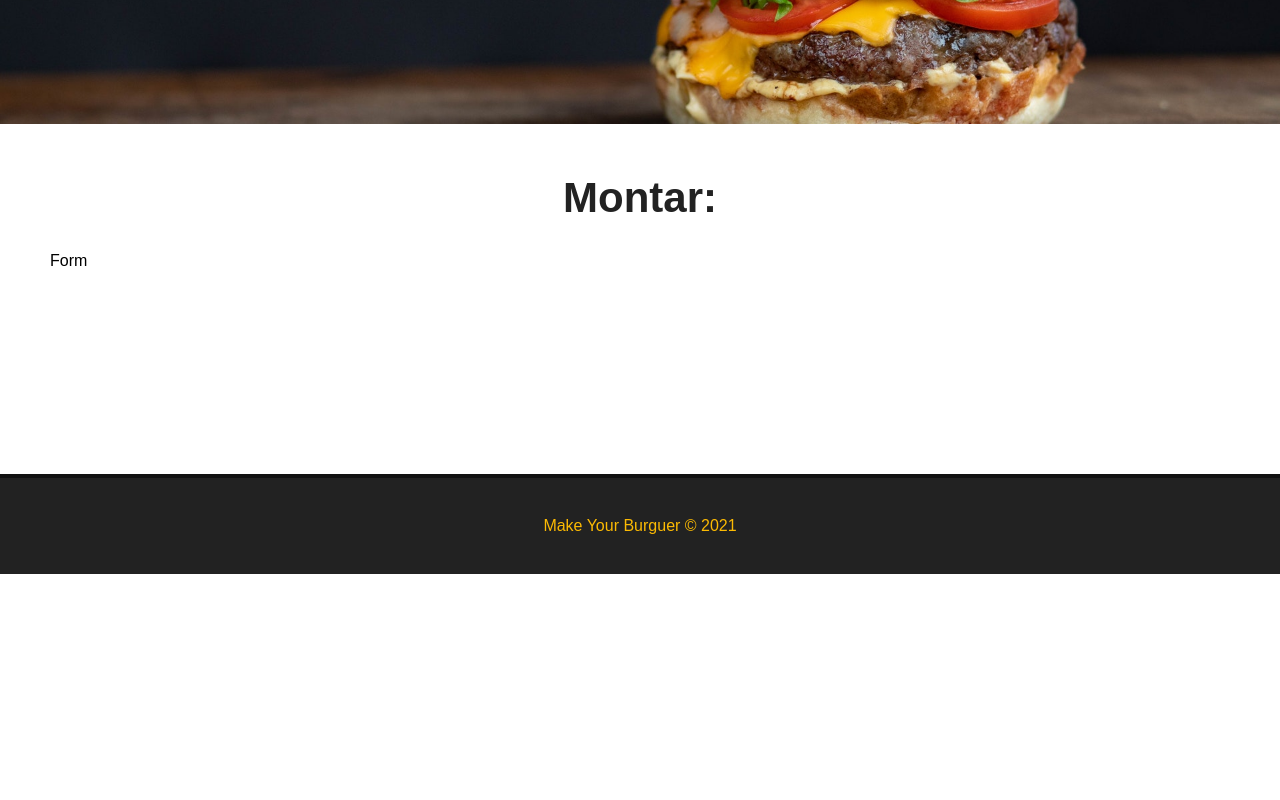
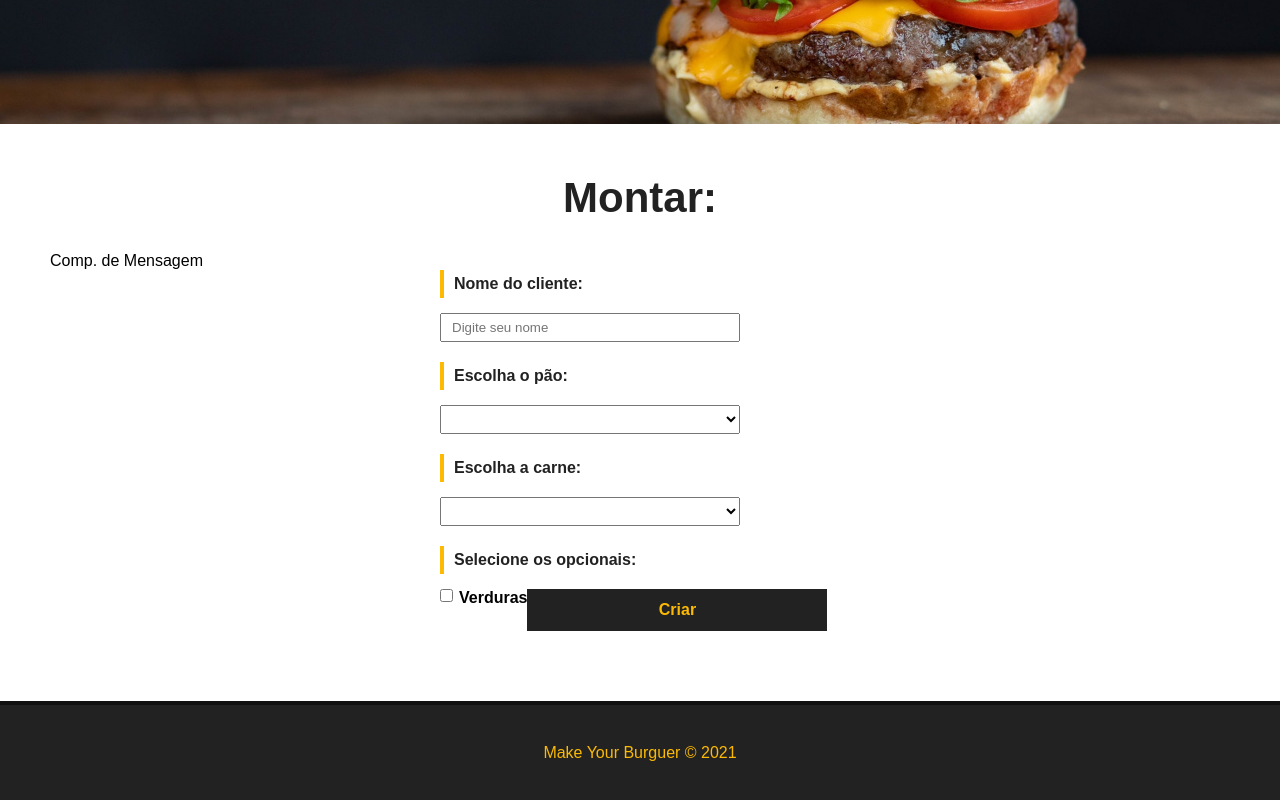
Before and after one commit to euliberato/projeto_vuejs, a Vue app: page / in a window 1280 px wide. Shown: the part 454-1254 px from the top of the page. Before the commit the page ends 1028 px from the top, so only its background shows below. Built offline with nearby package versions, Linux system fonts and the light colour scheme.

Commit message:
Criando e estilizando o form

```diff
--- /dev/null
+++ b/src/components/BurguerForm.vue
@@ -0,0 +1,112 @@
+<template>
+    <div>
+        <p>Comp. de Mensagem</p>
+        <div>
+            <form id="burguer-form">
+                <div class="input-container">
+                    <label for="nome">Nome do cliente:</label>
+                    <input type="text" name="name" id="nome" v-model="nome" placeholder="Digite seu nome">
+                </div>
+                <div class="input-container">
+                    <label for="pao">Escolha o pão:</label>
+                    <select name="pao" id="pao" v-model="pao">
+                        <option value="">Selecione o seu:</option>
+                        <option value="integral">Integral</option>
+                    </select>
+                </div>
+                <div class="input-container">
+                    <label for="carne">Escolha a carne:</label>
+                    <select name="carne" id="carne" v-model="carne">
+                        <option value="">Selecione a sua:</option>
+                        <option value="picanha">Picanha</option>
+                    </select>
+                </div>
+                <div class="input-container" id="opcionais-container">
+                    <label for="opcionais" id="opcionais-title">Selecione os opcionais:</label>
+                    <div class="checkbox-container">
+                        <input type="checkbox" name="opcionais" v-model="opcionais" value="opcionais">
+                        <span>Verduras</span>
+                    </div>
+                    <div class="input-container">
+                        <input type="submit" value="Criar" class="submit-btn">
+                    </div>
+                </div>
+            </form>
+        </div>
+    </div>
+</template>
+
+<script>
+export default {
+    name: "BurguerForm"
+}
+</script>
+
+<style scoped>
+    #burguer-form {
+        max-width: 400px;
+        margin: 0 auto;
+    }
+
+    .input-container {
+        display: flex;
+        flex-direction: column;
+        margin-bottom: 20px;
+    }
+
+    label {
+        font-weight: bold;
+        margin-bottom: 15px;
+        color: #222;
+        padding: 5px 10px;
+        border-left: 4px solid #fcba03;
+    }
+
+    input, select {
+        padding: 5px 10px;
+        width: 300px;
+    }
+
+    #opcionais-container {
+        flex-direction: row;
+        flex-wrap: wrap;
+    }
+
+    #opcionais-title {
+        width: 100%;
+
+    }
+
+    .checkbox-container {
+        display: flex;
+        align-items: flex-start;
+    }
+
+    .checkbox-container span,
+    .checkbox-container input {
+        width: auto;
+    }
+
+    .checkbox-container span {
+        margin-left: 6px;
+        font-weight: bold;
+    }
+
+    .submit-btn {
+        background-color: #222;
+        color: #fcba03;
+        font-weight: bold;
+        border: 2px solid #222;
+        padding: 10px;
+        font-size: 16px;
+        margin: 0 auto;
+        cursor: pointer;
+        transition: .5s;
+    }
+
+    .submit-btn:hover {
+        background-color: transparent;
+        color: #222;
+    }
+
+</style>
--- a/src/views/HomeView.vue
+++ b/src/views/HomeView.vue
@@ -2,18 +2,19 @@
   <Banner />
   <div class="main-container">
     <h1>Montar:</h1>
-    <p>Form</p>
-
+    <BurguerForm />
   </div>
 </template>
 
 <script>
 import Banner from '../components/Banner.vue';
+import BurguerForm from '../components/BurguerForm.vue';
 
 export default {
     name: "Home",
     components: {
-      Banner
+      Banner,
+      BurguerForm
     }
 }
 </script>
```
